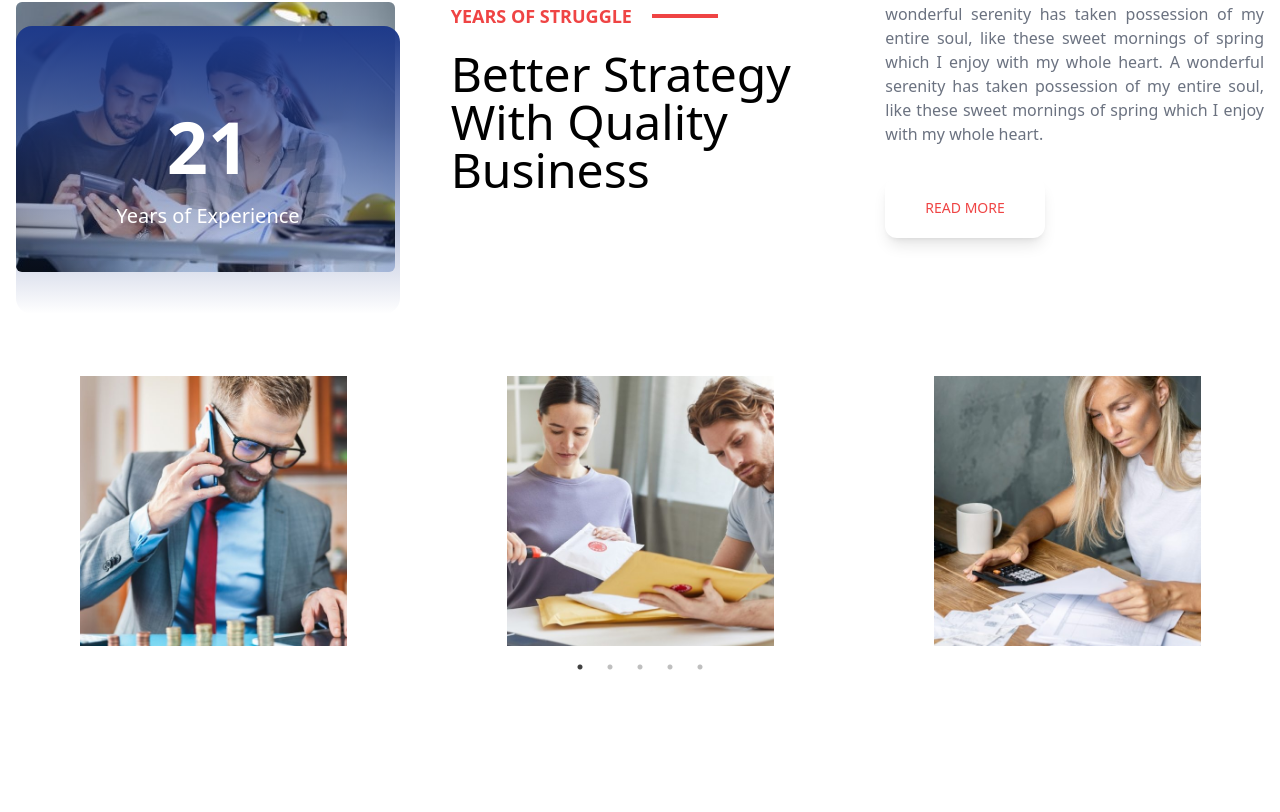
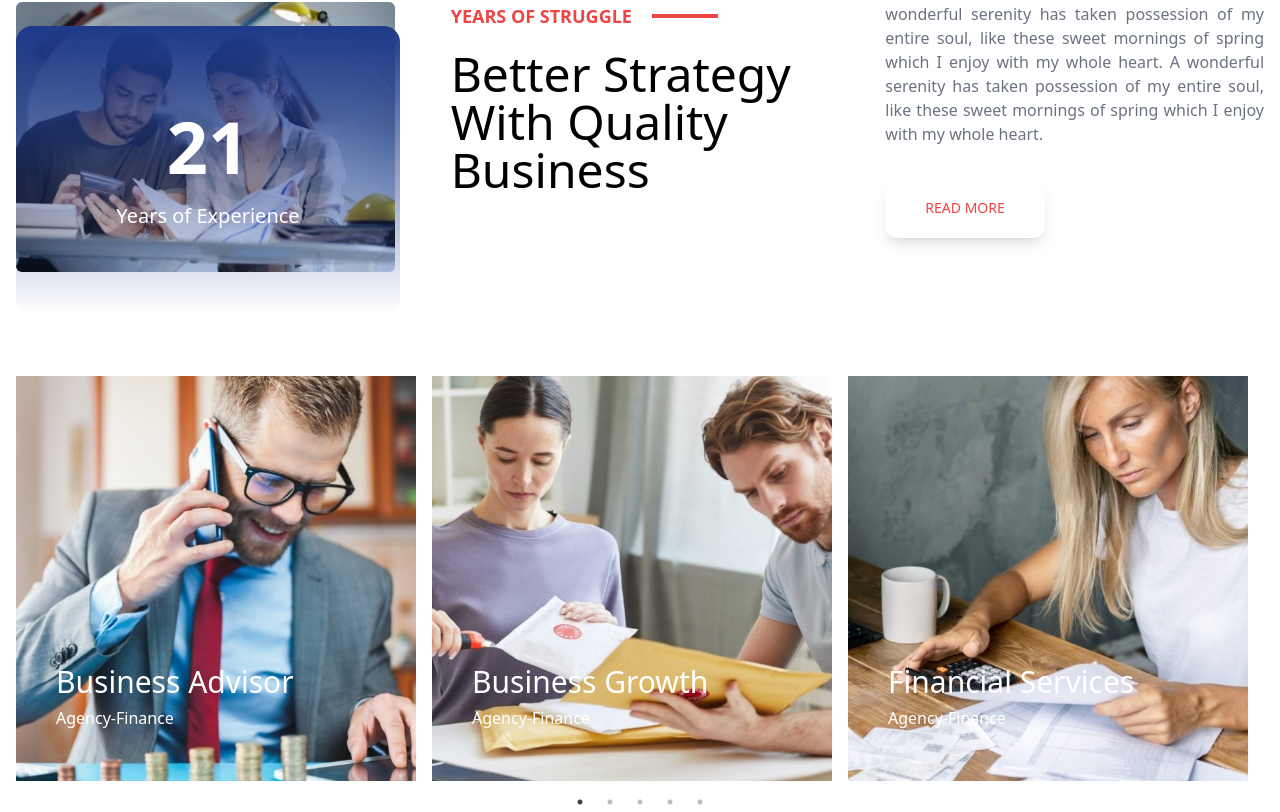
Before and after one commit to developer-abdulali/Phlox, a Next.js app: page / in a window 1280 px wide. Shown: the part 2338-3150 px from the top of the page. Before the commit the page ends 3015 px from the top, so only its background shows below. Built offline with nearby package versions, Linux system fonts and the light colour scheme.

Commit message:
added changes

```diff
--- a/components/HaveDone/HaveDone.jsx
+++ b/components/HaveDone/HaveDone.jsx
@@ -158,14 +158,14 @@ const HaveDone = () => {
   ];
 
   return (
-    <div className="">
+    <div className="max-w-screen-2xl mx-auto px-4">
       <Slider {...settings}>
         {DataDoneCard.map((data) => (
-          <div key={data.id} className="px-20 relative">
+          <div key={data.id} className="relative">
             <div className="bg-cover">
               <Image src={data.image} width={400} height={50}/>
             </div>
-            <h2 className="absolute top-72 ml-10 text-2xl text-white">{data.title}</h2>
+            <h2 className="absolute top-72 ml-10 text-3xl text-white">{data.title}</h2>
            <span className="absolute top-[330px] ml-10 text-white">{data.text}</span>
           </div>
         ))}
```
